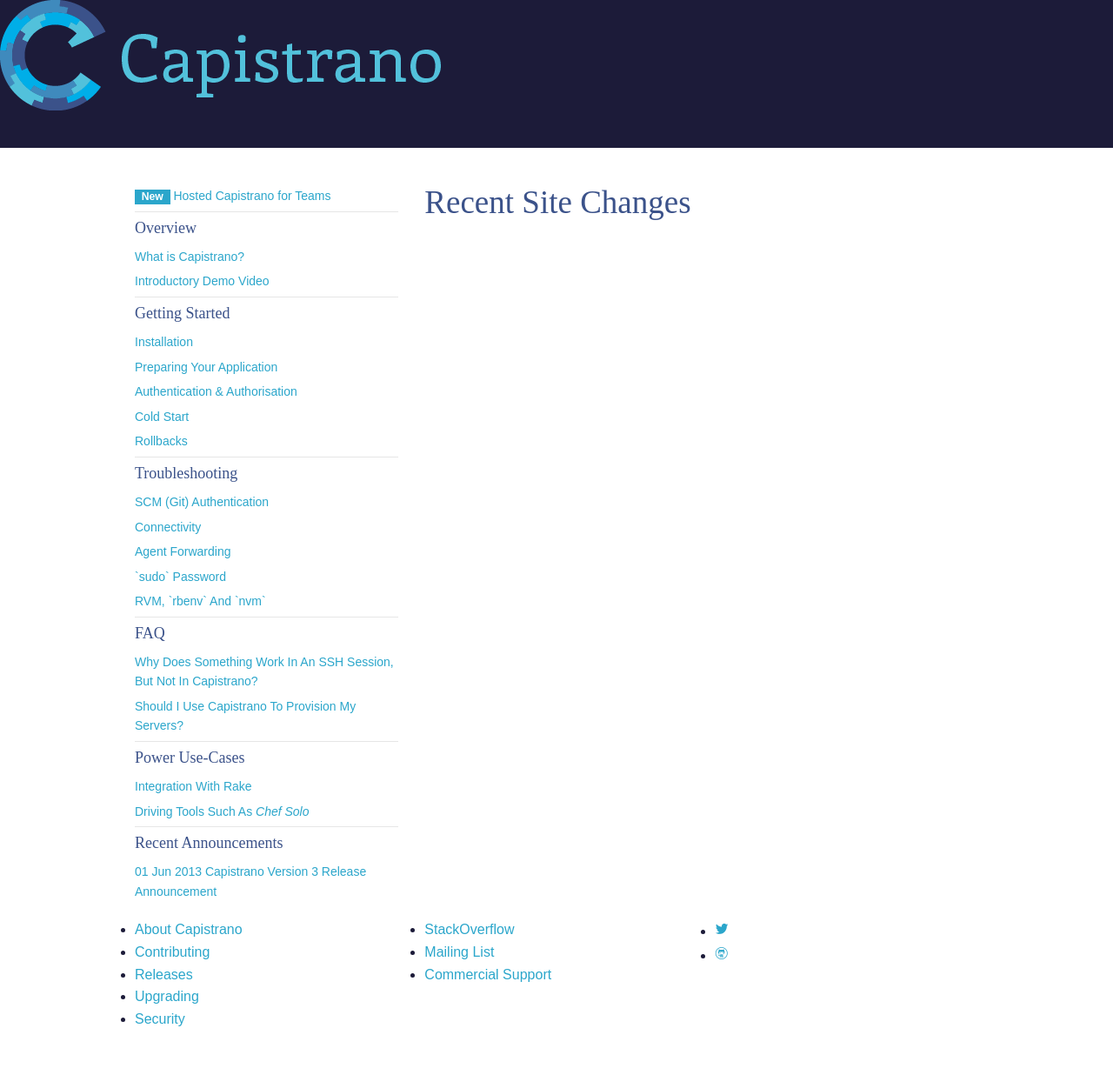
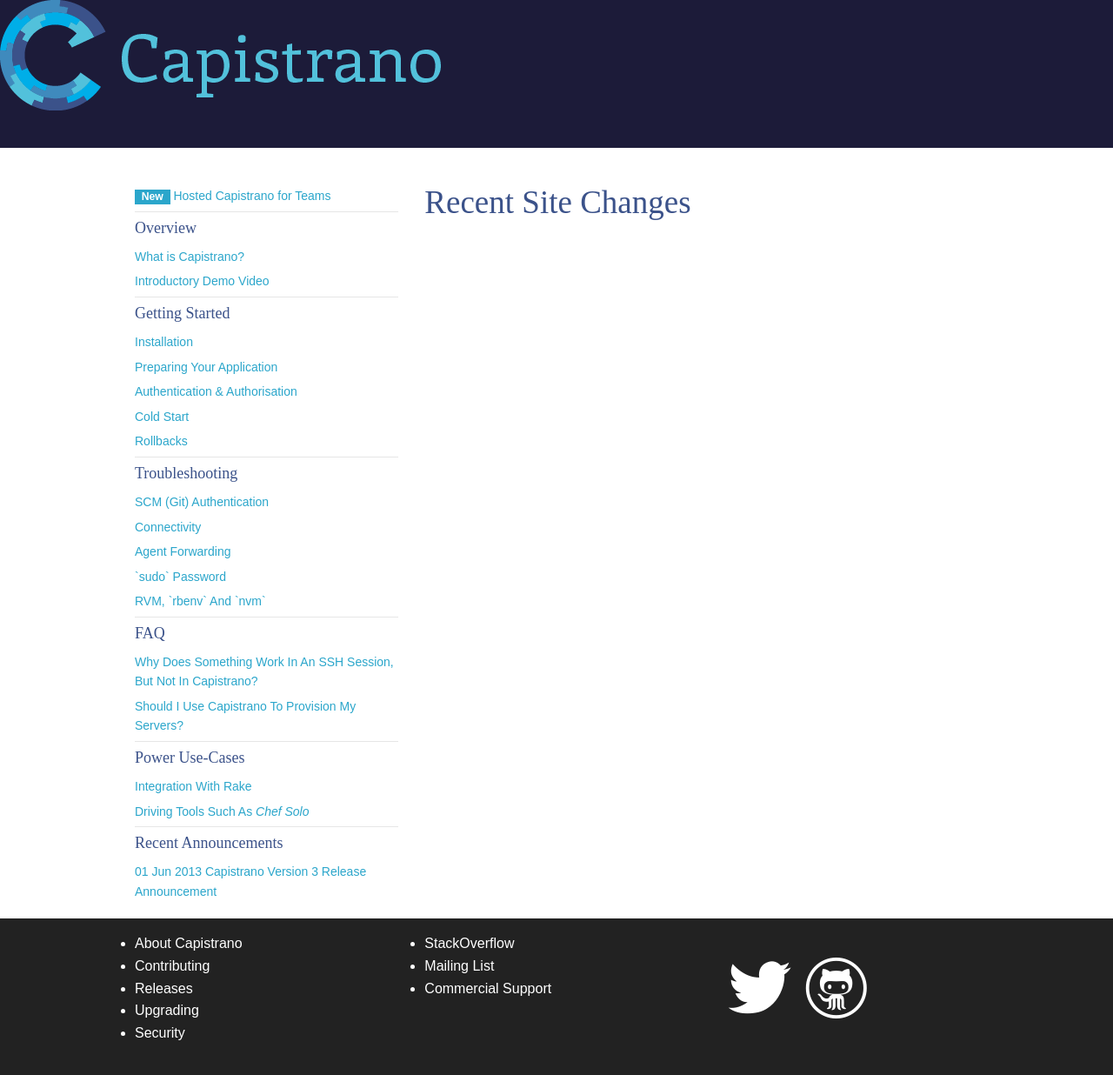
Before and after one commit to capistrano/capistrano, a Jekyll site: the page built from changes.html, in a window 1280 px wide. Shown: the whole page at 87% size. Built offline with Jekyll 4.4.1, drawn with Linux system fonts in a browser that asks for light colours; some web fonts are replaced; Markdown is read by kramdown in place of the engine named in the settings; comment, search, counter and statistics services are not loaded; before the commit the page ends 1204 px from its top, so only the background shows below that.

Commit message:
Beautify Footer

```diff
--- a/_includes/footer.html
+++ b/_includes/footer.html
@@ -1,3 +1,4 @@
+<footer>
   <div class="row">
     <div class="large-4 columns">
       <ul>
@@ -18,9 +19,10 @@
     </div>
 
     <div class="large-4 columns">
-    <ul>
+      <ul class="social icons">
         <li><a href="//twitter.com/capistranorb"><i class="foundicon-twitter"></i></a></li>
         <li><a href="//github.com/capistrano"><i class="foundicon-github"></i></a></li>
       </ul>
     </div>
   </div>
+</footer>
--- a/css/capistrano.css
+++ b/css/capistrano.css
@@ -20,3 +20,24 @@ p code, li code {
   color: #222;
   border-radius: 3px;
 }
+
+footer {
+  padding: 1em;
+  background-color: #222;
+  color: #fff;
+}
+
+footer a {
+  color: #fff;
+}
+
+
+footer ul.social.icons {
+  list-style-type: none;
+}
+
+footer ul.social.icons li {
+  float: left;
+  margin-left: 10px;
+  font-size: 5em;
+}
```
Also changed, not shown: 11 other files. Lines whose indentation alone changed are shown as unchanged.
